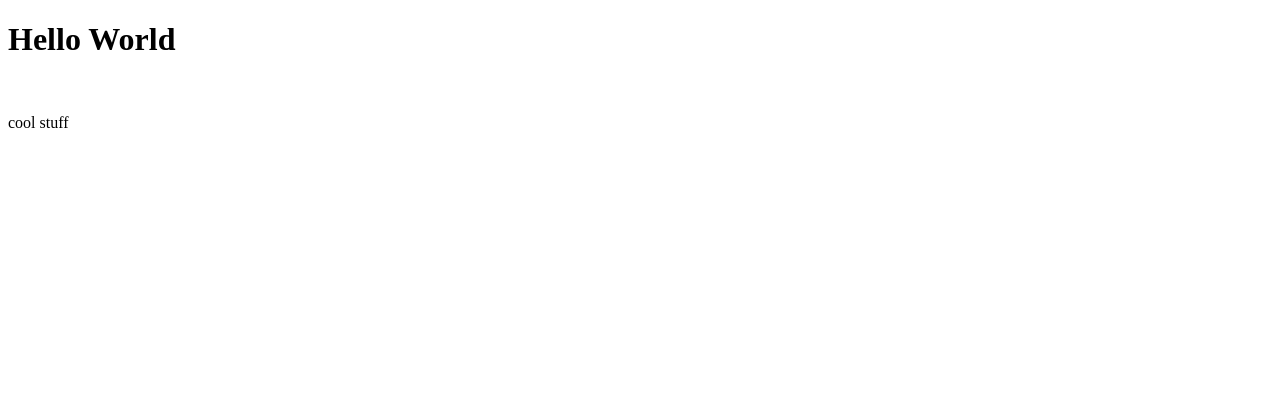
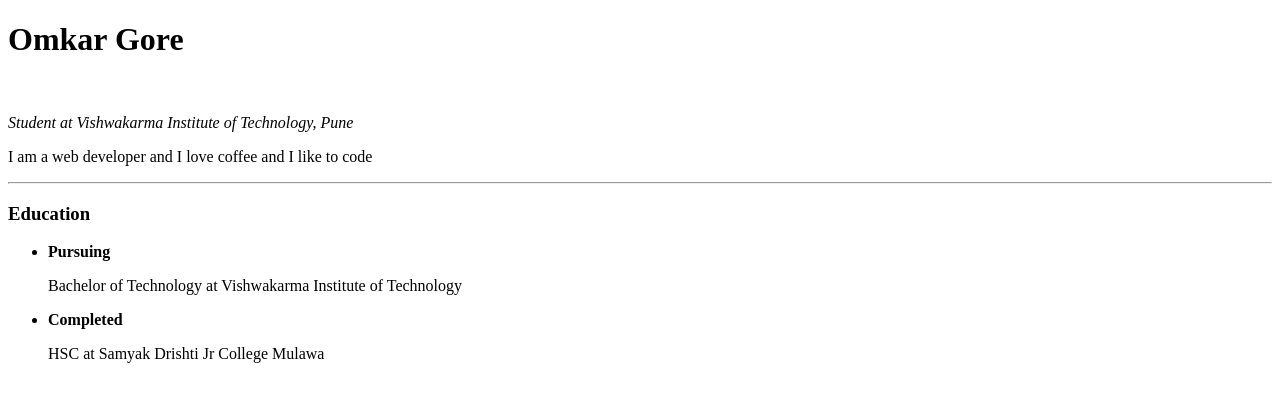
Before and after one commit to OM-VIT/Workspace, a plain HTML site: page index.html in a window 1280 px wide. Drawn offline with Linux system fonts and the light colour scheme.

Commit message:
Day1 Tasks Completed

```diff
--- a/index.html
+++ b/index.html
@@ -7,8 +7,19 @@
     <title>Document</title>
   </head>
   <body>
-    <h1>Hello World</h1>
+    <h1>Omkar Gore</h1>
     <br />
-    <p>cool stuff</p>
+
+    <p><em>Student at Vishwakarma Institute of Technology, Pune</em></p>
+    <p>I am a web developer and I love coffee and I like to code</p>
+
+    <hr />
+    <h3>Education</h3>
+    <ul>
+      <li><strong>Pursuing</strong></li>
+      <p>Bachelor of Technology at Vishwakarma Institute of Technology</p>
+      <li><strong>Completed</strong></li>
+      <p>HSC at Samyak Drishti Jr College Mulawa</p>
+    </ul>
   </body>
 </html>
```
